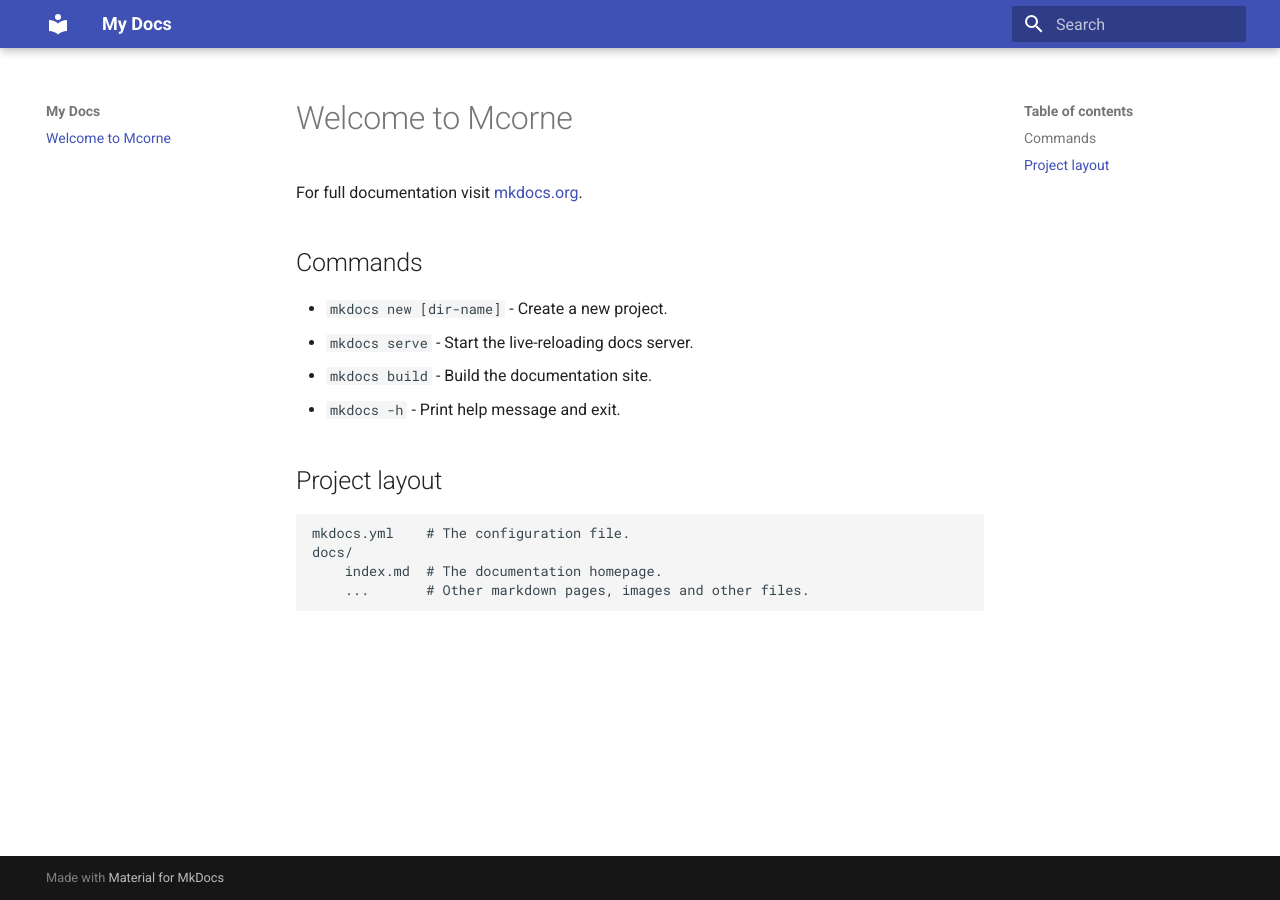
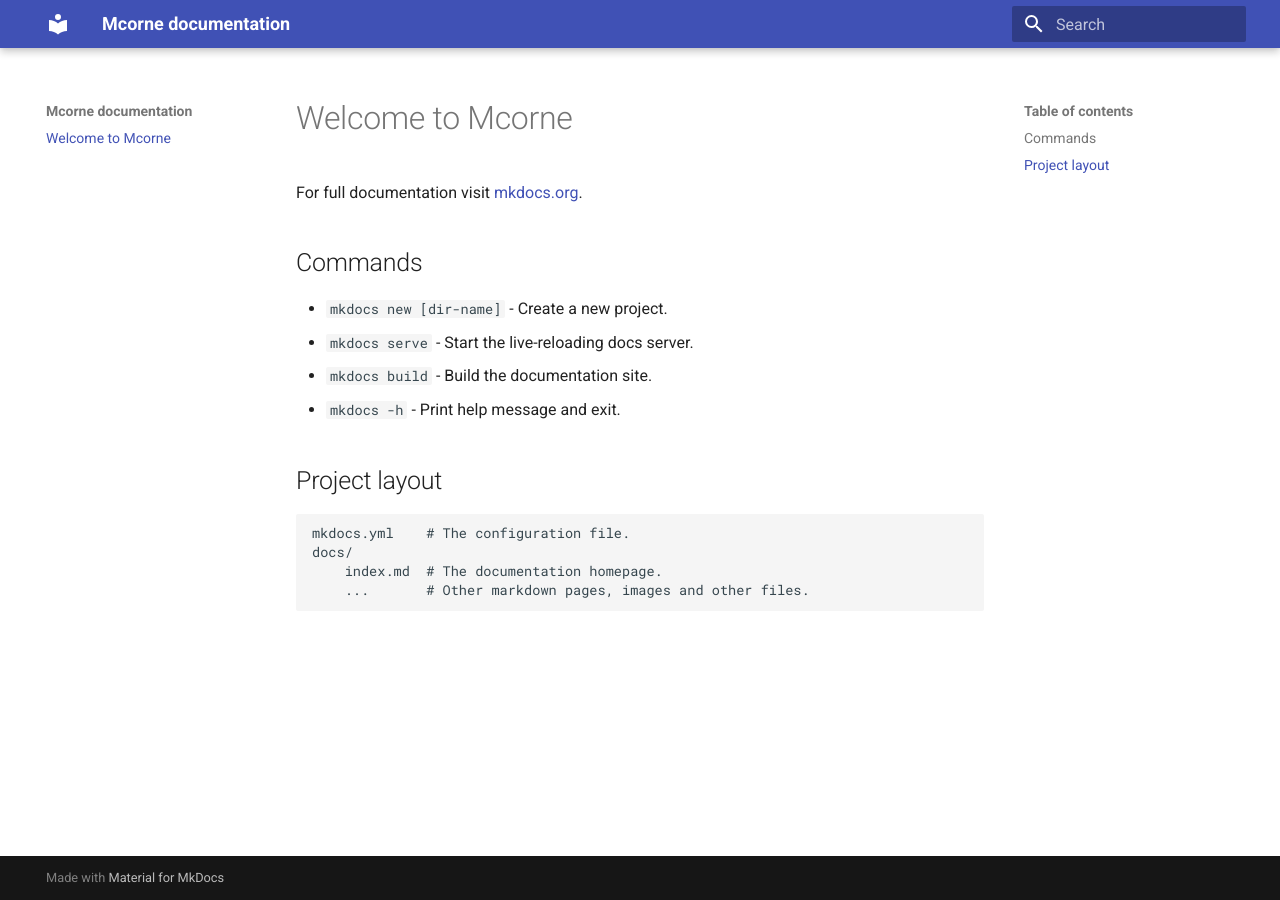
Before and after one commit to Runningtarrens/Mcorne, an MkDocs documentation site: the page built from docs/index.md, in a window 1280 px wide. Built offline with MkDocs 1.6.1 and Material for MkDocs 9.7.7, drawn with Linux system fonts in a browser that asks for light colours.

Commit message:
Update mkdocs.yml

```diff
--- a/mkdocs.yml
+++ b/mkdocs.yml
@@ -1,3 +1,3 @@
-site_name: My Docs
+site_name: Mcorne documentation
 theme:
   name: material
```
